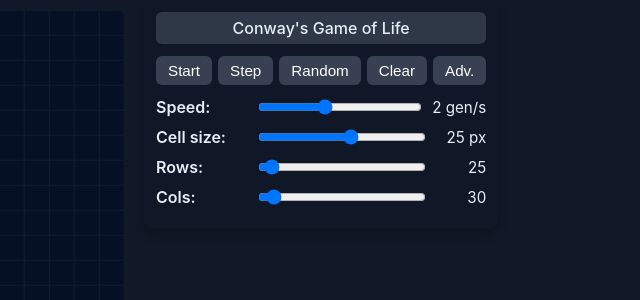
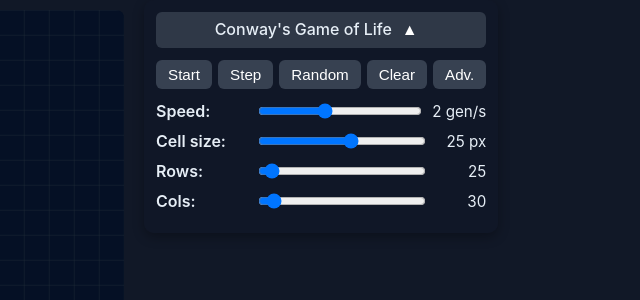
Before and after one commit to jo56/conways-game-of-life, a React (Vite) app: page / in a window 1280 px wide. Shown: the top 300 px of the page, without its empty margins (636-1276 px from the left). Built offline with nearby package versions, Linux system fonts and the light colour scheme.

Commit message:
adding minimize button

```diff
--- a/src/App.tsx
+++ b/src/App.tsx
@@ -21,7 +21,6 @@ export default function App(): JSX.Element {
   const isMouseDown = useRef(false);
   const drawMode = useRef(1);
 
-  // Defaults
   const defaults = {
     cellSize: 25,
     rows: 25,
@@ -38,7 +37,6 @@ export default function App(): JSX.Element {
     showAdvanced: false
   };
 
-  // Core state
   const [cellSize, setCellSize] = useState(defaults.cellSize);
   const [rows, setRows] = useState(defaults.rows);
   const [cols, setCols] = useState(defaults.cols);
@@ -46,7 +44,6 @@ export default function App(): JSX.Element {
   const [running, setRunning] = useState(false);
   const [speed, setSpeed] = useState(defaults.speed);
 
-  // Advanced settings
   const [fillProb, setFillProb] = useState(defaults.fillProb);
   const [showGrid, setShowGrid] = useState(defaults.showGrid);
   const [aliveColor, setAliveColor] = useState(defaults.aliveColor);
@@ -57,17 +54,17 @@ export default function App(): JSX.Element {
   const [pattern, setPattern] = useState(defaults.pattern);
   const [showAdvanced, setShowAdvanced] = useState(defaults.showAdvanced);
 
+  const [panelMinimized, setPanelMinimized] = useState(false);
+
   const surviveRef = useRef(surviveCounts);
   const birthRef = useRef(birthCounts);
   useEffect(() => { surviveRef.current = surviveCounts; }, [surviveCounts]);
   useEffect(() => { birthRef.current = birthCounts; }, [birthCounts]);
 
-  // Panel drag
   const isDragging = useRef(false);
   const dragOffset = useRef({ x: 0, y: 0 });
   const [panelPos, setPanelPos] = useState({ x: 20, y: 20 });
 
-  // Responsive
   const [isMobile, setIsMobile] = useState(false);
   useEffect(() => {
     const handleResize = () => {
@@ -83,7 +80,6 @@ export default function App(): JSX.Element {
     return () => window.removeEventListener('resize', handleResize);
   }, []);
 
-  // Neighbor counting
   const countNeighbors = (g: Uint8Array[], r: number, c: number) => {
     const R = g.length, C = g[0].length;
     let sum = 0;
@@ -231,6 +227,7 @@ export default function App(): JSX.Element {
     isDragging.current = true;
     dragOffset.current = { x: e.clientX - panelPos.x, y: e.clientY - panelPos.y };
   };
+
   useEffect(() => {
     const handleMouseMove = (e: MouseEvent) => {
       if (isDragging.current)
@@ -265,7 +262,7 @@ export default function App(): JSX.Element {
   const patternOptions = ['Glider', 'Blinker', 'Block'];
   const applyPattern = (pat: string) => {
     setGrid(g => {
-    const newGrid = cloneGrid(g); // keep existing cells
+      const newGrid = cloneGrid(g);
       const centerR = Math.floor(rows / 2);
       const centerC = Math.floor(cols / 2);
 
@@ -286,7 +283,6 @@ export default function App(): JSX.Element {
       return newGrid;
     });
   };
-
 
   return (
     <div style={{
@@ -322,24 +318,47 @@ export default function App(): JSX.Element {
           boxShadow: '0 4px 12px rgba(0,0,0,0.3)'
         }}
       >
-        {/* Header */}
+        {/* Header with minimize button */}
         <div
   onMouseDown={handleHeaderMouseDown}
   style={{
+    fontWeight: 500,
     textAlign: 'center',
-            marginBottom: '12px',
-            fontWeight: 500,
-            cursor: isMobile ? 'default' : 'move',
-            userSelect: 'none',
-            padding: '6px 0',
-            background: 'rgba(55,65,81,0.8)',
+    marginBottom: '12px',   // space between header and buttons
+    cursor: 'move',
+    padding: '1px 10px',   // gives enough vertical and horizontal padding
+    background: 'rgba(55,65,81,0.8)',  // subtle header background
     borderRadius: '6px',
+    fontSize: '1rem',
+    userSelect: 'none'
+  }}
+>
+          <span>Conway's Game of Life</span>
+          <button
+            onClick={() => setPanelMinimized(prev => !prev)}
+            style={{
+              background: 'transparent',
+              border: 'none',
+              color: '#fff',
+              cursor: 'pointer',
               fontSize: '1rem'
             }}
           >
-          Conway's Game of Life
+            {panelMinimized ? '▼' : '▲'}
+          </button>
         </div>
 
+        {/* Panel contents with collapse animation */}
+        <div style={{
+          maxHeight: panelMinimized ? '0px' : '2000px',
+          overflow: 'hidden',
+          transition: 'max-height 0.3s ease'
+        }}>
+          <div style={{
+            opacity: panelMinimized ? 0 : 1,
+            transition: 'opacity 0.3s ease',
+            pointerEvents: panelMinimized ? 'none' : 'auto'
+          }}>
             {/* Buttons */}
             <div style={{ display: 'flex', gap: '6px', marginBottom: '12px', flexWrap: 'wrap' }}>
               {[
@@ -473,7 +492,8 @@ export default function App(): JSX.Element {
                 </div>
               </>
             )}
-
+          </div>
+        </div>
       </div>
     </div>
   );
```
Lines whose indentation alone changed are shown as unchanged.
